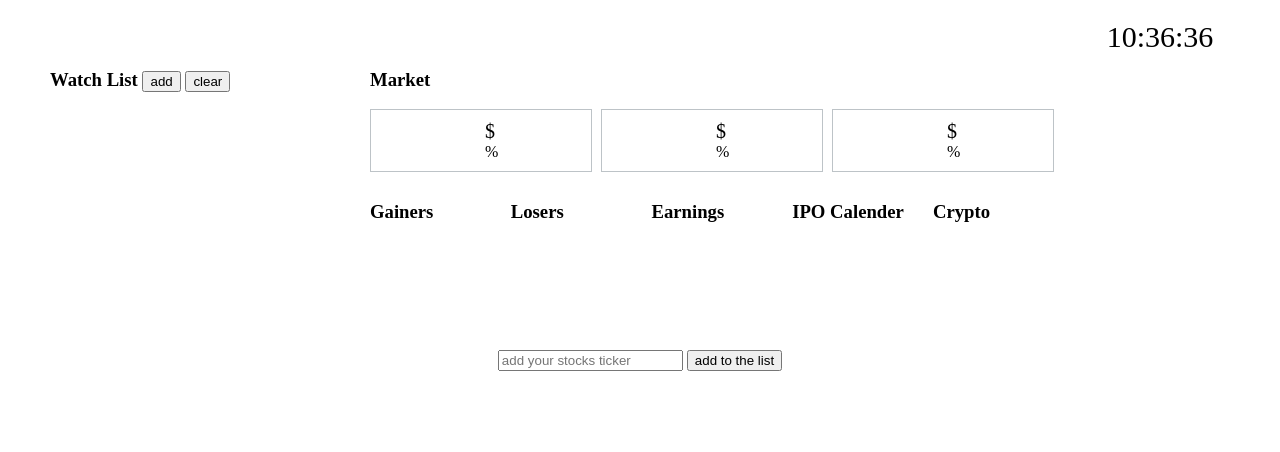
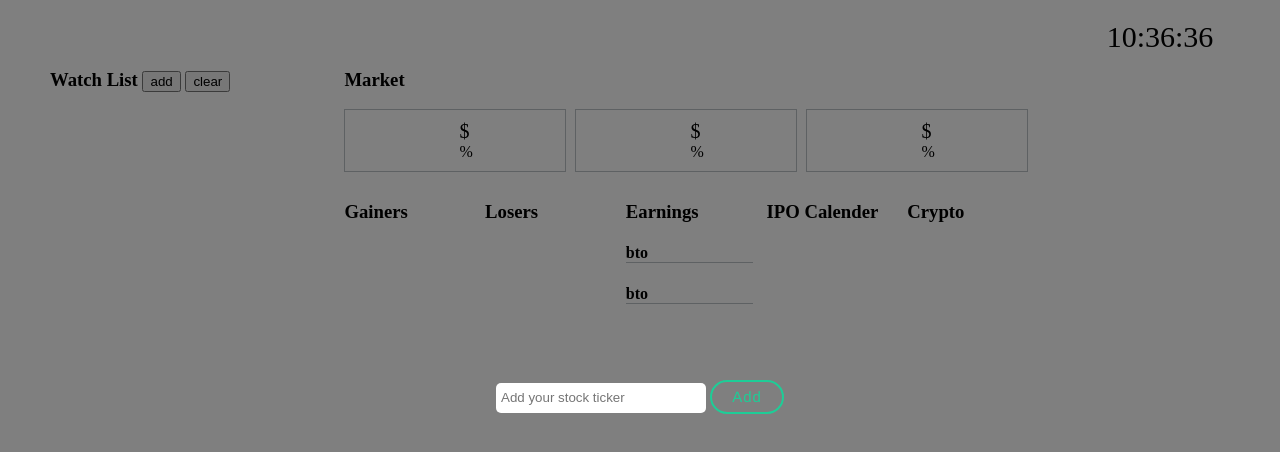
Before and after one commit to scotttian/chromePlugIn, a browser extension: page ShowMeTheMoney/index.html in a window 1280 px wide. Both pictures are taken after a click on the button "add". Drawn offline with Linux system fonts and the light colour scheme; no server answers.

Commit message:
added earnings

```diff
--- a/ShowMeTheMoney/index.html
+++ b/ShowMeTheMoney/index.html
@@ -98,7 +98,26 @@
         </div>
         <div class='market_earning market_data_category'>
           <h3>Earnings</h3>
+          <h4>bto</h4>
+          <div class='single_Earning' ng-repeat="single_Earning in marketOverView.todayData.earnings.bto">
 
+            <div class='single_Earning_ticker'>
+              <span class='single_Earning_ticker_ticker'>{{single_Earning.symbol}}</span>
+              <br>
+              <span class='single_IPO_ticker_name'>{{single_Earning.quote.companyName | limitTo: 15}}{{single_Earning.quote.companyName.length > 15 ? '...' : ''}}</span>
+              <span class='single_IPO_ticker_headline'>{{single_Earning.headline}}</span>
+            </div>
+          </div>
+          <h4>bto</h4>
+          <div class='single_Earning' ng-repeat="single_Earning in marketOverView.todayData.earnings.amc">
+
+            <div class='single_Earning_ticker'>
+              <span class='single_Earning_ticker_ticker'>{{single_Earning.symbol}}</span>
+              <br>
+              <span class='single_IPO_ticker_name'>{{single_Earning.quote.companyName | limitTo: 15}}{{single_Earning.quote.companyName.length > 15 ? '...' : ''}}</span>
+              <span class='single_IPO_ticker_headline'>{{single_Earning.headline}}</span>
+            </div>
+          </div>
         </div>
         <div class='market_IPO market_data_category'>
           <h3>IPO Calender</h3>
@@ -125,11 +144,12 @@
             </div>
           </div>
     </section>
+    <div class='background_color' ng-click="addStock()" ng-show="addStockShown">
+    </div>
     <section class='center_search_bar' ng-show="addStockShown">
-      <input placeholder="add your stocks ticker" ng-model="single_stock">
-    </input>
-    <button ng-click="addStockToList()">add to the list
-    </button>
+     <input type="text" class='input-round' placeholder="Add your stock ticker"required ng-model="single_stock">
+   </input>
+    <div ng-click="addStockToList()" class="enjoy-css">Add</div>
     </section>
     <section class='rightTimer'>
        {{AssignedDate.now() | date:'HH:mm:ss'}}
--- a/ShowMeTheMoney/tab_style.css
+++ b/ShowMeTheMoney/tab_style.css
@@ -10,7 +10,7 @@
 .center_data{
   position: absolute;
   top:0;
-  left:25%;
+  left:23%;
   padding:50px;
   margin: auto;
   width: 55%;
@@ -30,6 +30,10 @@ display: inline-block;
 vertical-align: top;
 }
 
+.market_earning h4{
+  border-bottom: 1px solid #bdc3c7;
+}
+
 .single_gainer{
   border: 1px solid #bdc3c7;
   position: relative;
@@ -38,6 +42,13 @@ vertical-align: top;
 }
 
 .single_loser{
+  border: 1px solid #bdc3c7;
+  position: relative;
+  margin: 5px 0px;
+  padding: 4px 5px;
+}
+
+.single_Earning{
   border: 1px solid #bdc3c7;
   position: relative;
   margin: 5px 0px;
@@ -142,18 +153,39 @@ vertical-align: top;
   color:#95a5a6;
 }
 
+.background_color{
+  position: fixed;
+  left: 0px;
+  top:0px;
+  width: 100%;
+  height: 100%;
+  background-color: rgba(0,0,0,0.5);
+  z-index: 2;
+}
+
 .center_search_bar{
-    //background-color: red;
-    width: 500px;
-     height: 100px;
+    width: 300px;
+     height: 40px;
      text-align: center;
      position: absolute;
      top:0;
      bottom: 0;
      left: 0;
      right: 0;
+     z-index: 2;
+     margin: auto;
+}
 
-     margin: auto;
+.center_search_bar input{
+  width: 200px;
+  height: 30px;
+  border-radius: 5px;
+  border: 0px;
+  padding: 0px 5px;
+}
+
+.center_search_bar input:focus{
+    outline: none;
 }
 
 .rightTimer{
@@ -227,3 +259,43 @@ vertical-align: top;
 .current_price_change_percentage{
 
 }
+
+.enjoy-css {
+  display: inline-block;
+  -webkit-box-sizing: content-box;
+  -moz-box-sizing: content-box;
+  box-sizing: content-box;
+  width: 70px;
+  height: 30px;
+  cursor: pointer;
+  margin: 0 auto;
+  border: 2px solid rgb(30,205,151);
+  -webkit-border-radius: 40px;
+  border-radius: 40px;
+  padding: 0px;
+  font: normal 15px/30px "Advent Pro", Helvetica, sans-serif;
+  color: rgb(30, 205, 151);
+  text-align: center;
+  -o-text-overflow: clip;
+  text-overflow: clip;
+  letter-spacing: 1px;
+  background: rgba(0,0,0,0);
+  -webkit-transition: background-color 0.3s cubic-bezier(0, 0, 0, 0), color 0.3s cubic-bezier(0, 0, 0, 0), width 0.3s cubic-bezier(0, 0, 0, 0), border-width 0.3s cubic-bezier(0, 0, 0, 0), border-color 0.3s cubic-bezier(0, 0, 0, 0);
+  -moz-transition: background-color 0.3s cubic-bezier(0, 0, 0, 0), color 0.3s cubic-bezier(0, 0, 0, 0), width 0.3s cubic-bezier(0, 0, 0, 0), border-width 0.3s cubic-bezier(0, 0, 0, 0), border-color 0.3s cubic-bezier(0, 0, 0, 0);
+  -o-transition: background-color 0.3s cubic-bezier(0, 0, 0, 0), color 0.3s cubic-bezier(0, 0, 0, 0), width 0.3s cubic-bezier(0, 0, 0, 0), border-width 0.3s cubic-bezier(0, 0, 0, 0), border-color 0.3s cubic-bezier(0, 0, 0, 0);
+  transition: background-color 0.3s cubic-bezier(0, 0, 0, 0), color 0.3s cubic-bezier(0, 0, 0, 0), width 0.3s cubic-bezier(0, 0, 0, 0), border-width 0.3s cubic-bezier(0, 0, 0, 0), border-color 0.3s cubic-bezier(0, 0, 0, 0);
+}
+
+.enjoy-css:hover {
+  color: rgba(255,255,255,1);
+  background: rgb(30, 205, 151);
+}
+
+.enjoy-css:active {
+  border: 2px solid rgba(33,224,163,1);
+  background: rgba(33,224,163,1);
+  -webkit-transition: none;
+  -moz-transition: none;
+  -o-transition: none;
+  transition: none;
+}
```
